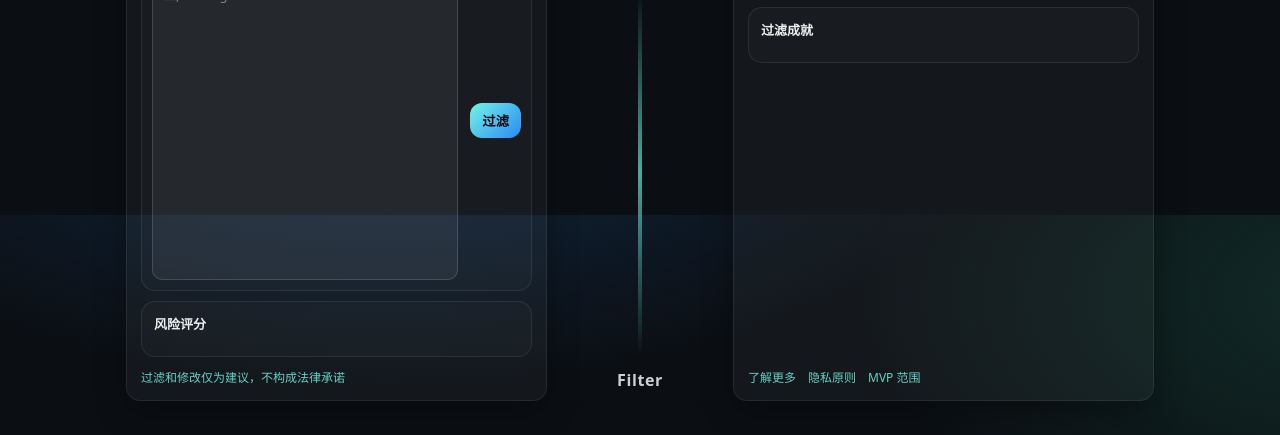
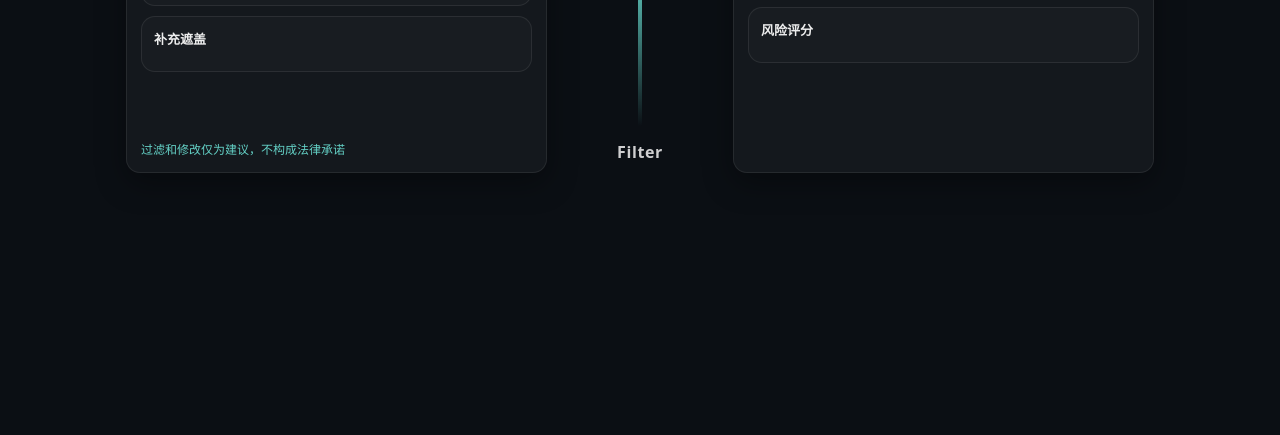
Before and after one commit to GavinGao73/ai-input-safety, a plain HTML site: page index.html in a window 1280 px wide. Shown: the part 585-1020 px from the top of the page. After the commit the page ends 800 px from the top, so only its background shows below. Drawn offline with Linux system fonts and the light colour scheme.

Commit message:
Update index.html

```diff
--- a/index.html
+++ b/index.html
@@ -1,4 +1,3 @@
-<!-- index.html (simplified, no duplicate IDs, DOM Contract preserved) -->
 <!DOCTYPE html>
 <html lang="zh-CN">
 <head>
@@ -8,47 +7,16 @@
   <meta name="robots" content="noindex" />
   <link rel="stylesheet" href="./assets/styles.css" />
 
-  <!-- ✅ Mobile auto-route: keep same URL entry, redirect early to avoid layout flash -->
   <script>
   (function () {
     try {
       var isSmallScreen = window.matchMedia && window.matchMedia("(max-width: 560px)").matches;
-
-      // Only redirect from index -> m.html (avoid loops)
       if (isSmallScreen && !/m\.html(?:$|\?)/.test(location.pathname + location.search)) {
         location.replace("m.html");
       }
-    } catch (e) {
-      // fail-open: if anything goes wrong, stay on index.html
-    }
+    } catch (e) {}
   })();
   </script>
-
-  <!-- ✅ Minimal styling for manual name list input (safe; doesn't fight main CSS) -->
-  <style>
-    .namectl{
-      flex: 1 1 auto;
-      min-width: 0;
-      display:flex;
-      align-items:center;
-    }
-    #nameList{
-      width: 100%;
-      min-width: 0;
-      resize: none;
-      padding: 8px 10px;
-      border-radius: 10px;
-      border: 1px solid rgba(255,255,255,.14);
-      background: rgba(255,255,255,.06);
-      color: rgba(255,255,255,.92);
-      line-height: 1.35;
-      font-size: 13px;
-      outline: none;
-    }
-    #nameList::placeholder{
-      color: rgba(255,255,255,.45);
-    }
-  </style>
 </head>
 
 <body>
@@ -81,7 +49,6 @@
 
         <div class="barcard barcard-top">
           <div class="filebar filebar-flat">
-            <!-- Desktop can accept pdf + image; capture=none is harmless -->
             <input id="pdfFile" type="file" accept="application/pdf,image/*" capture="none" />
             <label class="btn primary btn-s" for="pdfFile" id="ui-upload-btn"></label>
             <div class="filename" id="pdfName" aria-hidden="true"></div>
@@ -97,15 +64,8 @@
         </div>
 
         <div class="controlbar controlbar-eq" id="leftControlBar">
-          <!-- ✅ Replace money selector with manual name list input -->
-          <div class="namectl">
-            <textarea
-              id="nameList"
-              rows="2"
-              spellcheck="false"
-              placeholder="姓名（可选）：每行一个 / 用逗号分隔；例如：张三, Li Ming"
-            ></textarea>
-          </div>
+          <!-- ✅ Money: keep hidden default (app.js still expects #moneyMode) -->
+          <input type="hidden" id="moneyMode" value="m2" />
 
           <div class="ctl-actions">
             <button class="btn primary btn-s" id="btnGenerate"></button>
@@ -113,10 +73,21 @@
           </div>
         </div>
 
-        <details class="fold fold-eq" id="riskDetails">
-          <summary class="fold-sum" id="ui-risk-title"></summary>
+        <!-- ✅ Manual terms fold (same size/spec as risk fold) -->
+        <details class="fold fold-eq" id="manualDetails">
+          <summary class="fold-sum" id="ui-manual-terms-title">补充遮盖</summary>
           <div class="fold-body">
-            <div class="risk" id="riskBox"></div>
+            <div style="display:flex;flex-direction:column;gap:10px;">
+              <div class="tiny muted" id="ui-manual-terms-hint">输入人名/公司名（逗号分隔）。只遮盖 PDF 原文中真实出现的内容。</div>
+              <input id="manualTerms" type="text" placeholder="例如：张三, 李四, Bei.de Tech GmbH" autocomplete="off" />
+
+              <!-- ✅ Links moved here -->
+              <div class="links">
+                <a id="linkLearn" href="./docs/extended-description.md" target="_blank"></a>
+                <a id="linkPrivacy" href="./PRIVACY.md" target="_blank"></a>
+                <a id="linkScope" href="./docs/mvp-scope.md" target="_blank"></a>
+              </div>
+            </div>
           </div>
         </details>
 
@@ -166,28 +137,13 @@
           </div>
         </div>
 
-        <details class="fold fold-eq" id="achvDetails">
-          <summary class="fold-sum" id="ui-share-title"></summary>
+        <!-- ✅ Risk moved here (achievement removed) -->
+        <details class="fold fold-eq" id="riskDetails">
+          <summary class="fold-sum" id="ui-risk-title"></summary>
           <div class="fold-body">
-            <div class="achv-preview">
-              <div class="achv-previewbox">
-                <img id="shareAutoImg" alt="achievement preview" />
-                <div class="achv-placeholder" id="ui-achv-placeholder"></div>
-              </div>
-
-              <div class="achv-right">
-                <button class="btn primary btn-fixed btn-s" id="btnShareDownload"></button>
-                <div class="achv-sub" id="ui-share-sub"></div>
-              </div>
-            </div>
+            <div class="risk" id="riskBox"></div>
           </div>
         </details>
-
-        <div class="bottom-fixed links">
-          <a id="linkLearn" href="./docs/extended-description.md" target="_blank"></a>
-          <a id="linkPrivacy" href="./PRIVACY.md" target="_blank"></a>
-          <a id="linkScope" href="./docs/mvp-scope.md" target="_blank"></a>
-        </div>
       </section>
     </div>
   </div>
@@ -199,8 +155,7 @@
   <script src="./assets/pdf.js" defer></script>
   <script src="./assets/raster-export.js" defer></script>
   <script src="./assets/redact-ui.js" defer></script>
-  <!-- ✅ cache-bust -->
-  <script src="./assets/app.js?v=20260219a" defer></script>
-  <script src="./assets/share.js" defer></script>
+  <script src="./assets/app.js" defer></script>
+  <!-- ✅ share.js removed (achievement deleted) -->
 </body>
 </html>
```
